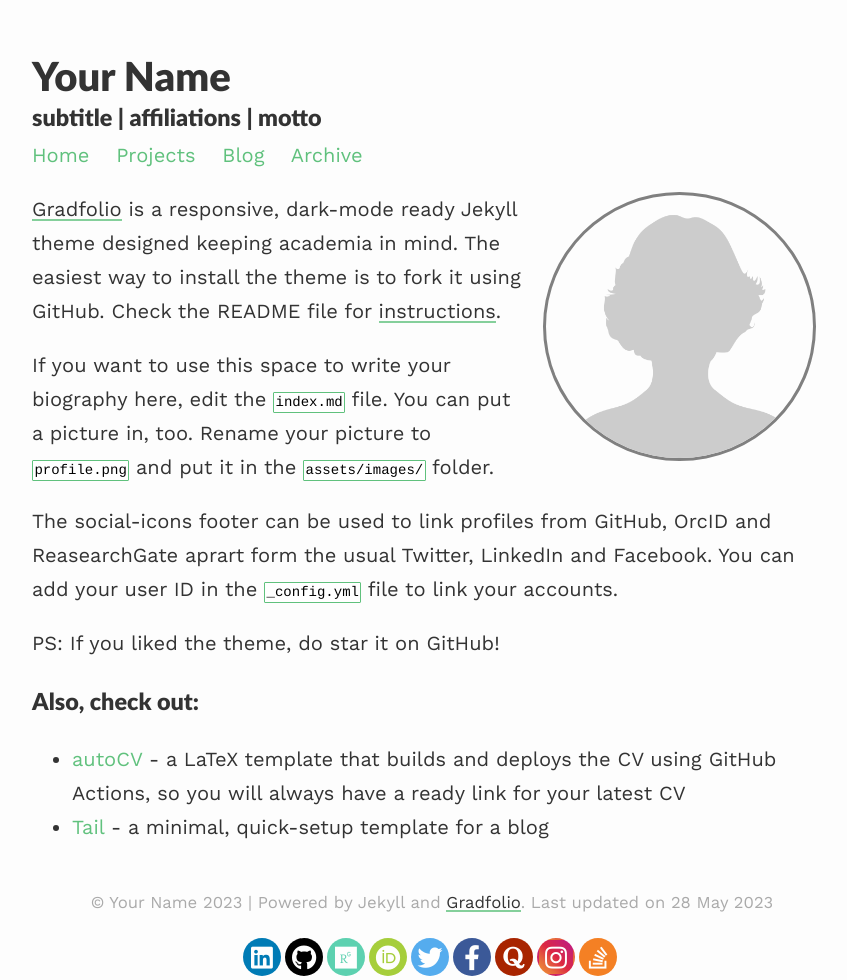
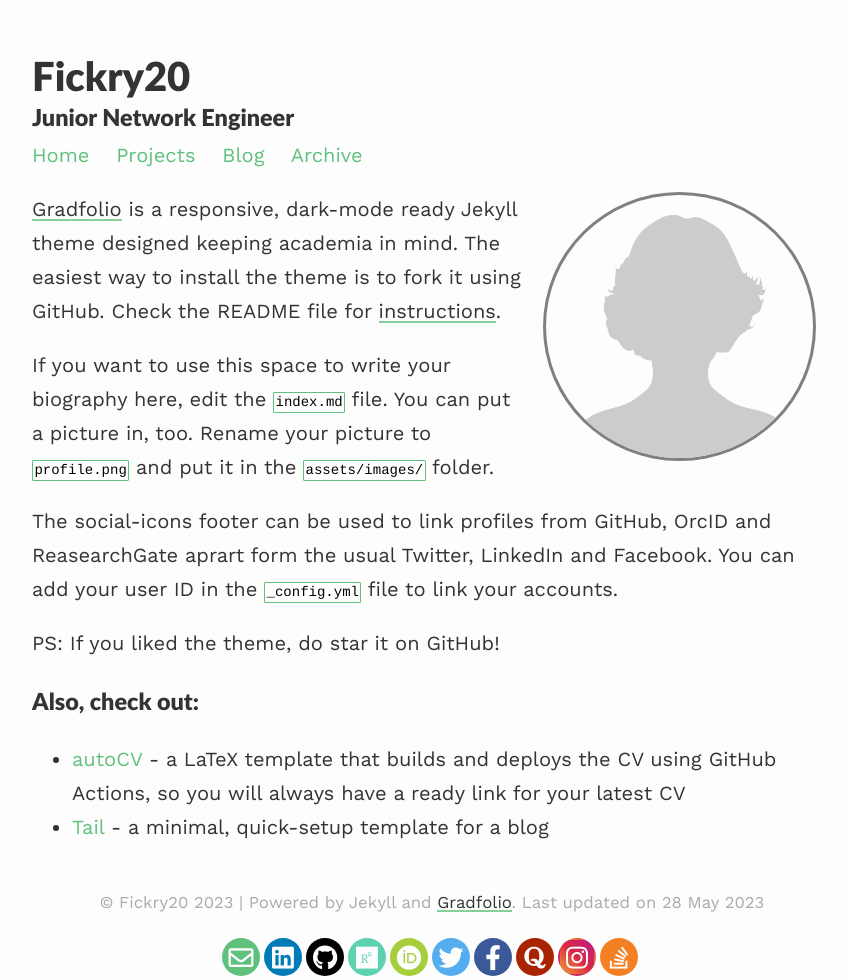
Before and after one commit to fickry20/fickry20.github.io, a Jekyll site: the page built from index.md, in a window 1280 px wide. Shown: the whole page, without its empty margins (208-1055 px from the left). Built offline with Jekyll 4.4.1, drawn with Linux system fonts in a browser that asks for light colours; nearby versions of some CDN libraries.

Commit message:
Update _config.yml

```diff
--- a/_config.yml
+++ b/_config.yml
@@ -1,11 +1,11 @@
 ### your site title here
 
-title: Your Name
-description: subtitle | affiliations | motto
+title: Fickry20
+description: Junior Network Engineer
 
-baseurl: /gradfolio #name of GitHub repository
+baseurl: / #name of GitHub repository
 url: "" #custom url to be used instead of GitHub repository
-email: #
+email: mohammad.fickry.pratama@gmail.com
 
 # Pagination
 paginate: 4
@@ -14,14 +14,14 @@ paginate_path: /blog/page:num/
 
 # Social media links in footer
 twitter: "#"
-linkedin: "#"
+linkedin: "Fickry Pratama"
 stackoverflow: "#"
 github: "#"
 researchgate: "#"
 orcid: "#"
 quora: "#"
-instagram: "#"
-facebook: "#"
+instagram: "fickry.20"
+facebook: "Fickry Pratama"
 
 
 # Markdown
```
